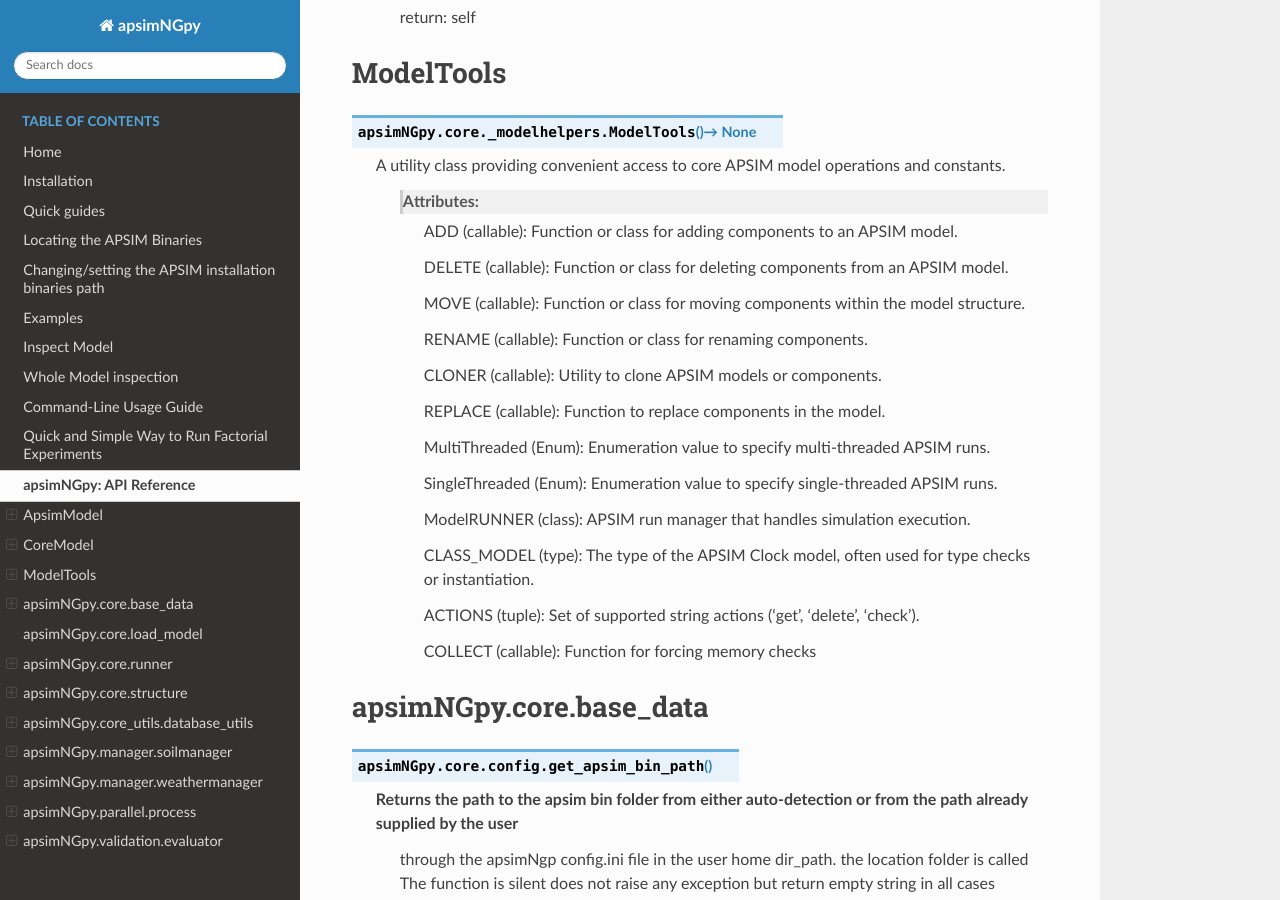
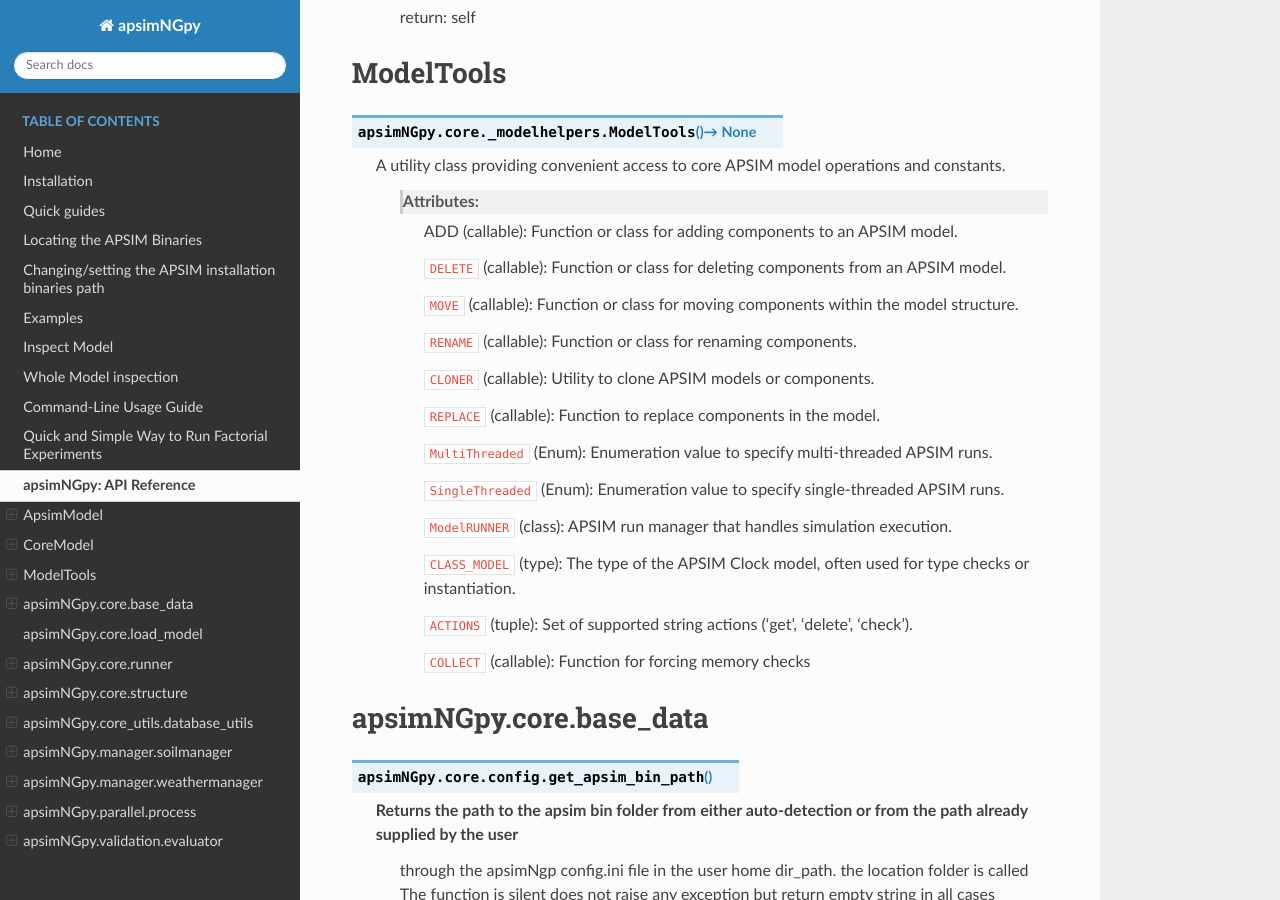
Before and after one commit to MAGALA-RICHARD/documentation-example, a Sphinx documentation site: the page built from doc/api.rst, in a window 1280 px wide and 900 px high, scrolled down 30407 px. Built offline with Sphinx 7.4.7 and the Read the Docs theme 3.1.0, drawn with Linux system fonts in a browser that asks for light colours.

```diff
--- a/doc/api.rst
+++ b/doc/api.rst
@@ -1290,27 +1290,27 @@
        Attributes:
            ADD (callable): Function or class for adding components to an APSIM model.
 
-           DELETE (callable): Function or class for deleting components from an APSIM model.
-
-           MOVE (callable): Function or class for moving components within the model structure.
-
-           RENAME (callable): Function or class for renaming components.
-
-           CLONER (callable): Utility to clone APSIM models or components.
-
-           REPLACE (callable): Function to replace components in the model.
-
-           MultiThreaded (Enum): Enumeration value to specify multi-threaded APSIM runs.
-
-           SingleThreaded (Enum): Enumeration value to specify single-threaded APSIM runs.
-
-           ModelRUNNER (class): APSIM run manager that handles simulation execution.
-
-           CLASS_MODEL (type): The type of the APSIM Clock model, often used for type checks or instantiation.
-
-           ACTIONS (tuple): Set of supported string actions ('get', 'delete', 'check').
-
-           COLLECT (callable): Function for forcing memory checks
+           ``DELETE`` (callable): Function or class for deleting components from an APSIM model.
+
+           ``MOVE`` (callable): Function or class for moving components within the model structure.
+
+           ``RENAME`` (callable): Function or class for renaming components.
+
+           ``CLONER`` (callable): Utility to clone APSIM models or components.
+
+           ``REPLACE`` (callable): Function to replace components in the model.
+
+           ``MultiThreaded`` (Enum): Enumeration value to specify multi-threaded APSIM runs.
+
+           ``SingleThreaded`` (Enum): Enumeration value to specify single-threaded APSIM runs.
+
+           ``ModelRUNNER`` (class): APSIM run manager that handles simulation execution.
+
+           ``CLASS_MODEL`` (type): The type of the APSIM Clock model, often used for type checks or instantiation.
+
+           ``ACTIONS`` (tuple): Set of supported string actions ('get', 'delete', 'check').
+
+           ``COLLECT`` (callable): Function for forcing memory checks
 
 apsimNGpy.core.base_data
 ---------------------------------------
```
